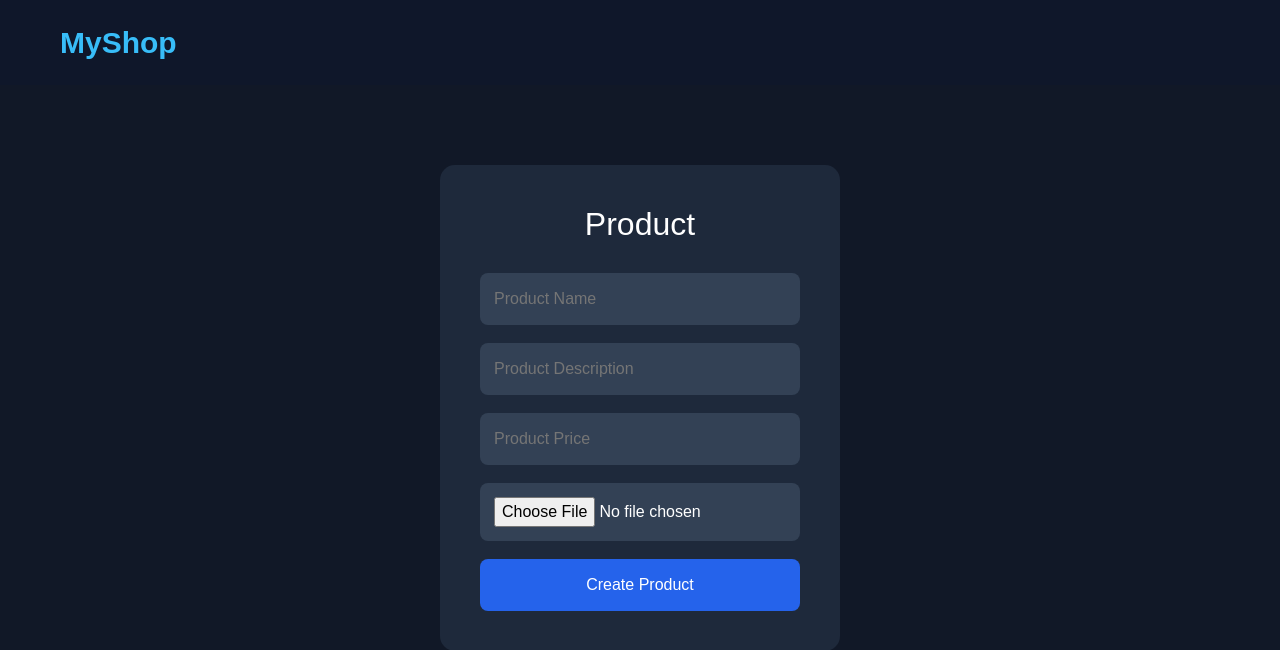
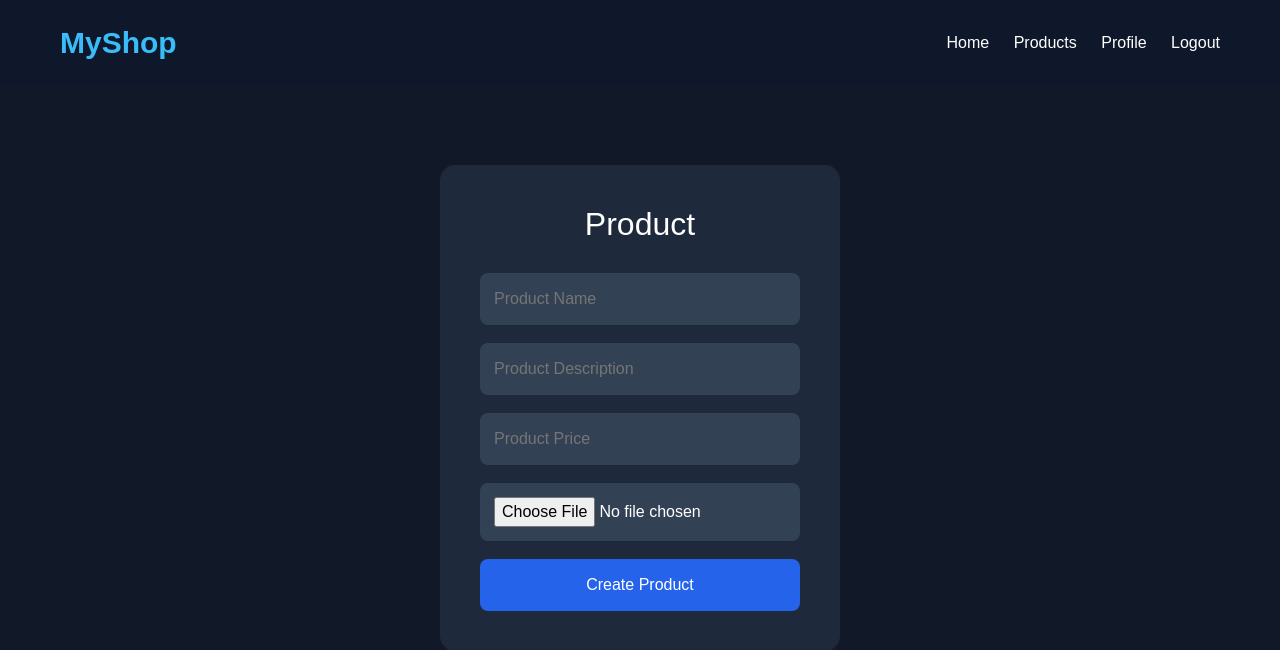
Before and after one commit to panosbdr/E-Shop-Template, a Flask app: page /admin in a window 1280 px wide. Shown: the top 650 px of the page. Run offline with Flask 3, Linux system fonts and the light colour scheme; a user stored in the database is signed in.

Commit message:
12th Commit

```diff
--- a/app.py
+++ b/app.py
@@ -46,7 +46,7 @@ def home():
     else:
         text = "Create Account"
         link = "/signup"
-    return render_template("index.html",text = text,link = link,condition = "home",logged = session.get("email"))
+    return render_template("index.html",text = text,link = link,condition = "home",logged = session.get("email"), role = session.get("role"))
 
 @app.route("/signup",methods = ["POST","GET"])
 def signup():
@@ -60,7 +60,7 @@ def signup():
             db.session.commit()
         else:
             flash("Passwords Dont Match", "danger")  # ===> Flash message
-    return render_template("signup.html",condition = "signup",logged = session.get("email"))
+    return render_template("signup.html",condition = "signup",logged = session.get("email") , role = session.get("role"))
 
 @app.route("/login",methods = ["POST","GET"])
 def login():
@@ -70,22 +70,23 @@ def login():
         current_user = Users.query.filter_by(email=email).first()
         if current_user and current_user.password == password:
             session["email"] = current_user.email
+            session["role"] = current_user.role
             return redirect(url_for("products"))
         else:
             flash("Wrong email or password.", "danger")  # ===> Flash message
-    return render_template("login.html",condition = "login", logged = session.get("email"))
+    return render_template("login.html",condition = "login", logged = session.get("email") , role = session.get("role"))
 
 @app.route("/products")
 def products():
     all_products = Product.query.all()
-    return render_template("products.html", products = all_products,condition = "products",logged = session.get("email"))
+    return render_template("products.html", products = all_products,condition = "products",logged = session.get("email") , role = session.get("role"))
 
 @app.route("/profile")
 def profile():
     if not session.get("email"):
         return redirect(url_for("login"))
     current_user = Users.query.filter_by(email = session["email"]).first()
-    return render_template("profile.html",current_user = current_user,condition = "profile",logged = session.get("email"))
+    return render_template("profile.html",current_user = current_user,condition = "profile",logged = session.get("email") , role = session.get("role"))
 
 @app.route("/logout")
 def logout():
@@ -118,7 +119,7 @@ def admin():
             db.session.commit()
     else:
         print("No Access")
-    return render_template("admin.html")
+    return render_template("admin.html",logged = session.get("email"),condition = "admin")
 
 with app.app_context():
     db.create_all()
--- a/templates/base.html
+++ b/templates/base.html
@@ -16,7 +16,7 @@
     </div>
 
     <nav>
-        {%if condition in ["login","signup","products","profile"]%}
+        {%if condition in ["login","signup","products","profile","admin"]%}
         <a href="/">Home</a>
         {%endif%}
         {%if condition in ["signup"]%}
@@ -25,14 +25,17 @@
         {%if condition in ["login"]%}
         <a href="/signup">Sign Up</a>
         {%endif%}
-        {%if condition in ["home","profile"]%}
+        {%if condition in ["home","profile","admin"]%}
         <a href="/products">Products</a>
         {%endif%}
-        {%if condition in ["home","products"]%}
+        {%if condition in ["home","products","admin"]%}
         <a href="/profile">Profile</a>
         {%endif%}
         {%if logged%}
         <a href="/logout">Logout</a>
+        {%endif%}
+        {%if role == "Admin" and logged%}
+        <a href="/admin">Admin Panel</a>
         {%endif%}
 
     </nav>
```
Also changed, not shown: instance/store.db.
